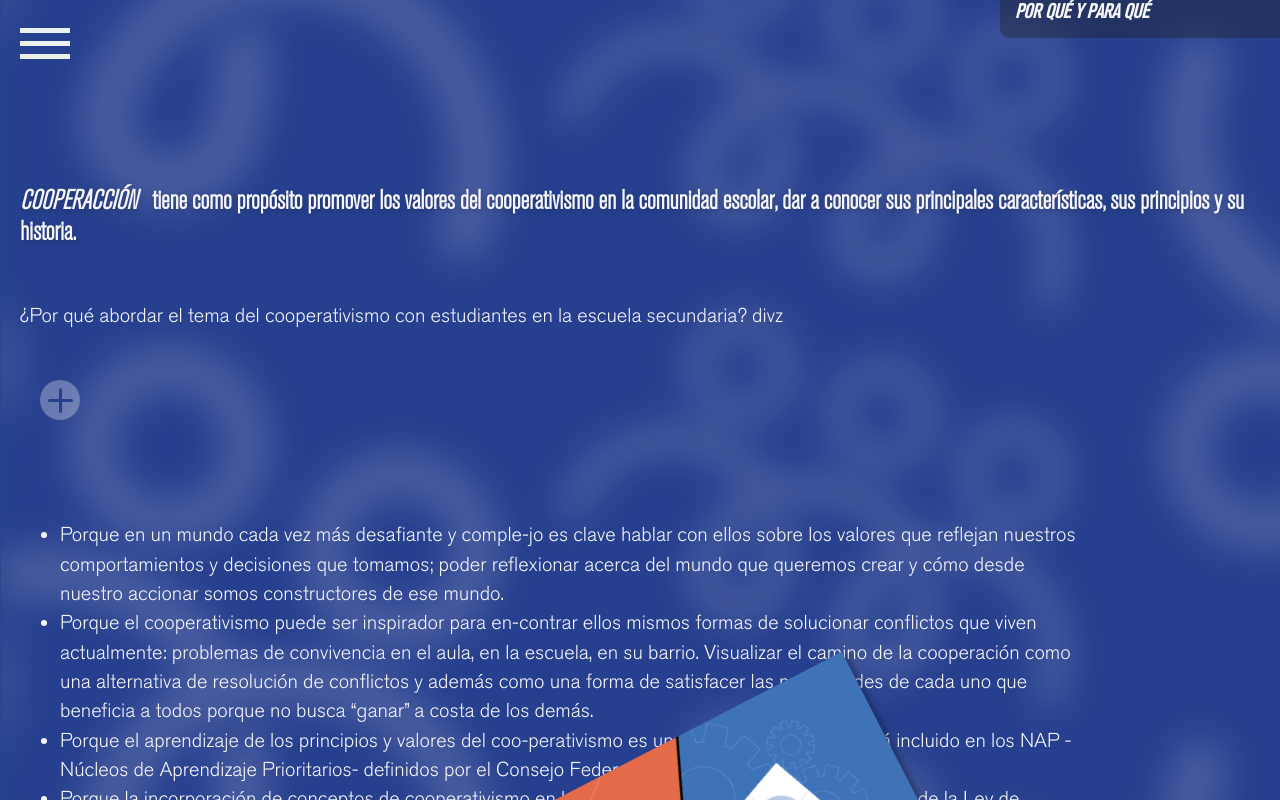
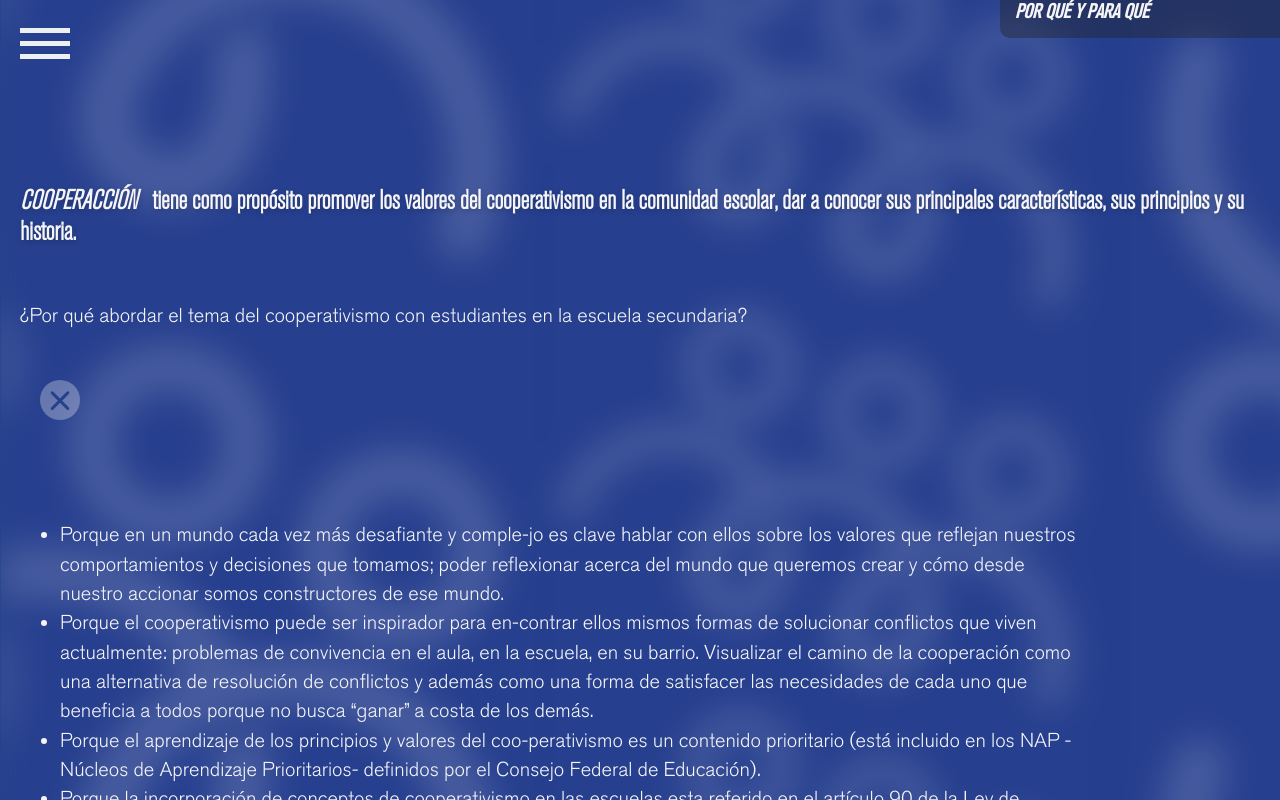
Before and after one commit to joaquinSpuches/Cooperaccion-react, a React (Create React App) app in the folder cooperaccion/: page / in a window 1280 px wide. Both pictures are taken after a click on the element 60 px from the left and 1255 px from the top of the page. Shown: the part 855-1655 px from the top of the page. Built offline with nearby package versions, Linux system fonts and the light colour scheme.

Commit message:
fondo1 fixed

```diff
--- a/cooperaccion/src/components/porque.js
+++ b/cooperaccion/src/components/porque.js
@@ -14,7 +14,7 @@ export default function Porque (props){
             <br/><br/><br/>
             <p>
                 ¿Por qué abordar el tema del cooperativismo con estudiantes en la escuela secundaria?
-           divz
+
             </p>
             <PorqueButton clicked={props.clicked} setClicked={props.setClicked} />
             <PorqueArticle clicked={props.clicked} />
--- a/cooperaccion/src/components/porqueArticle.js
+++ b/cooperaccion/src/components/porqueArticle.js
@@ -1,16 +1,24 @@
 import React from "react";
+import { useState,useEffect } from "react";
+import {motion} from 'framer-motion'
+export default function PorqueArticle(props) {
+    const x = {opacity:1,
 
-export default function porqueArticle(props) {
+      }
+    const y = {opacity:0,
+
+    }
+
 
     return(
-        <div id="porqueArticle" className={`porqueArticle ${props.clicked ? 'porqueArticle-active':''} `}>
-                 <ul>
+        <motion.div animate={props.clicked ? x : y}    id="porqueArticle" className={`porqueArticle ${props.clicked ? 'porqueArticle-active':''} `}>
+                 <ul style={{height:'100%'}} >
                      <li>Porque en un mundo cada vez más desafiante y comple-jo es clave hablar con ellos sobre los valores que reflejan nuestros comportamientos y decisiones que tomamos; poder reflexionar acerca del mundo que queremos crear y cómo desde nuestro accionar somos constructores de ese mundo.</li>
                      <li>Porque el cooperativismo puede ser inspirador para en-contrar ellos mismos formas de solucionar conflictos que viven actualmente: problemas de convivencia en el aula, en la escuela, en su barrio. Visualizar el camino de la cooperación como una alternativa de resolución de conflictos y además como una forma de satisfacer las necesidades de cada uno que beneficia a todos porque no busca “ganar” a costa de los demás.</li>
                      <li>Porque el aprendizaje de los principios y valores del coo-perativismo es un contenido prioritario (está incluido en los NAP -Núcleos de Aprendizaje Prioritarios- definidos por el Consejo Federal de Educación).</li>
                      <li>Porque la incorporación de conceptos de cooperativismo en las escuelas esta referido en el artículo 90 de la Ley de Educación.</li>
                  </ul>
-             </div>
+             </motion.div>
     )
 
 }
--- a/cooperaccion/src/components/porqueButton.js
+++ b/cooperaccion/src/components/porqueButton.js
@@ -9,7 +9,7 @@ export default function PorqueButton (props){
 
     }
     return(
-        <div id="porqueButton" onClick={handleClick} className="porqueButton">
+        <div id="porqueButton" onClick={handleClick} className={`porqueButton ${props.clicked ? 'porqueButtonActive':''} `}>
         <div
      style={{position: 'absolute',
              width: '25px',
--- a/cooperaccion/src/style2.css
+++ b/cooperaccion/src/style2.css
@@ -130,6 +130,7 @@ nav{
 }
 .nav-active{
     left: 0;
+
 }
 nav ul{
     display: flex;
@@ -167,6 +168,7 @@ nav ul a{
 }
 .Logo{
     width: 100%;
+    max-width: 400px;
 }
 .title{
     font-family: 'akzidenz-grotesk_bqcondensed';
@@ -224,18 +226,27 @@ li{
     justify-content: center;
     align-items: center;
     cursor: pointer;
+    transition: all 0.3s ease-in-out;
 }
 
 .porqueArticle{
-    display: none;
+    height: 0px;
+    transition: all 0.3s ease-in-out;;
+}
+.porqueButtonActive{
+    transition: all 0.3s ease-in-out;
+
+    transform: rotate(45deg);
 }
 .porqueArticle-active{
     display: block;
-
-
+    transition: all 0.3s ease-in-out;
+     overflow-y: scroll;
+    height: 100vh;
     right: 0;
     left: 0;
     margin: 0;
+    margin-bottom: 146px;
 }
 .porqueArticle ul {
 
```
